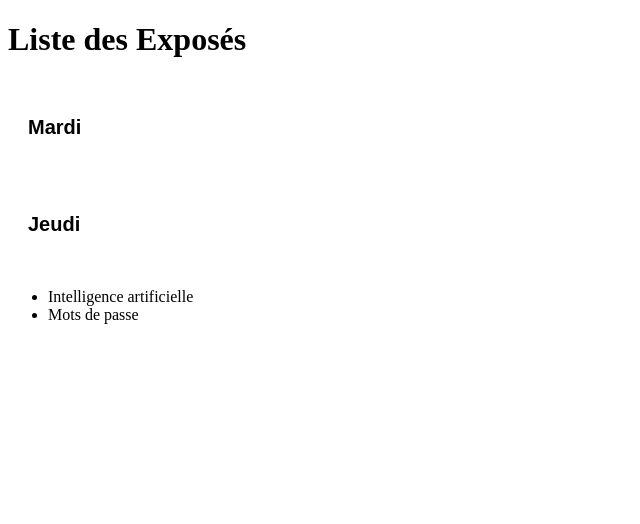
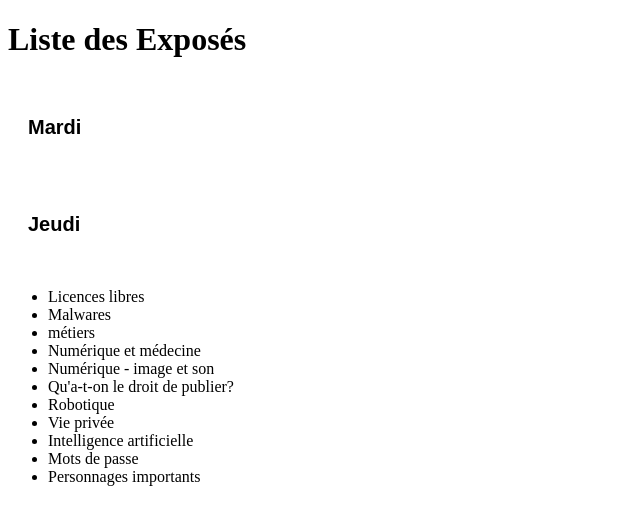
Before and after one commit to ljm-info/Exposes, a plain HTML site: page index.html in a window 1280 px wide. Shown: the whole page, without its empty margins (0-640 px from the left). Drawn offline with Linux system fonts and the light colour scheme.

Commit message:
Update index.html
ajout exposés

```diff
--- a/index.html
+++ b/index.html
@@ -46,8 +46,17 @@
 </div>
 
 <ul>
+    <li><div class="">Licences libres</div></li>
+    <li><div class="">Malwares</div></li>
+    <li><div class="">métiers</div></li>
+    <li><div class="">Numérique et médecine</div></li>
+    <li><div class="">Numérique - image et son</div></li>
+    <li><div class="">Qu'a-t-on le droit de publier?</div></li>
+    <li><div class="">Robotique</div></li>
+    <li><div class="">Vie privée</div></li>
     <li><div class="mardi jeudi">Intelligence artificielle</div</li>
     <li><div class="mardi">Mots de passe</div></li>
+    <li><div class="jeudi">Personnages importants</div></li>
 </ul>
 </body>
 </html>
```
